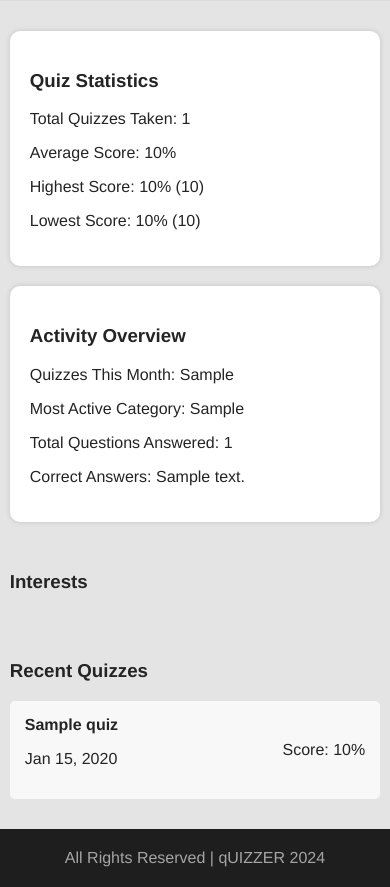
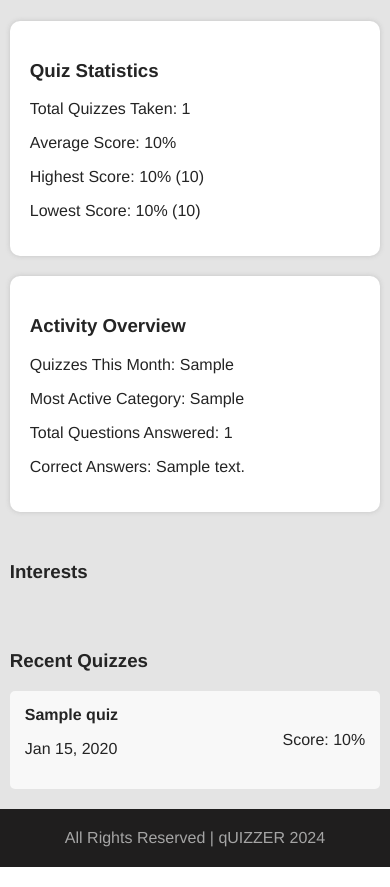
Before and after one commit to bibek-beebayk/quizzer, a Django app: template templates/profile.html in a window 390 px wide. Shown: the part 355-1242 px from the top of the page. Run offline with Django 5.2, Linux system fonts and the light colour scheme; data comes from the database, SQL or seed files in the repository; the template is opened without the code that fills it: most values are stand-ins (such as "Sample title", 1, 10 or a date in 2020); data that the repository does not hold is empty.

Commit message:
style: mf

```diff
--- a/templates/profile.html
+++ b/templates/profile.html
@@ -9,7 +9,7 @@
         align-items: center;
         width: 100%;
         color: rgb(36, 36, 36);
-        padding: 20px 0;
+        padding: 20px;
     }
 
     .profile-header {
@@ -121,6 +121,10 @@
         .stats-container {
             grid-template-columns: 1fr;
         }
+
+        .profile-container {
+            padding: 10px 0;
+        }
     }
 </style>
 
```
